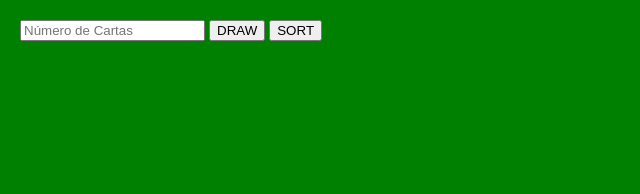
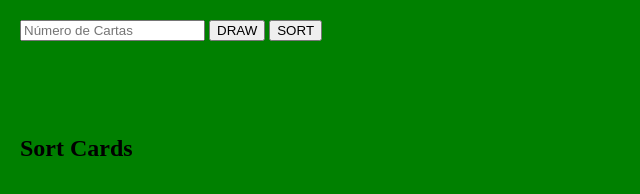
Before and after one commit to avaldivia11/sorting-cards, a plain HTML site: page index.html in a window 1280 px wide. Shown: the top 194 px of the page, without its empty margins (0-640 px from the left). Drawn offline with Linux system fonts and the light colour scheme.

Commit message:
second commit

```diff
--- a/index.html
+++ b/index.html
@@ -22,6 +22,7 @@
       <div class="random-cards">
 
       </div>
+      <h2>Sort Cards</h2>
       <div class="step-sorting-card">
 
       </div>
```
